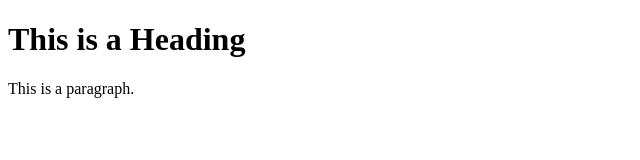
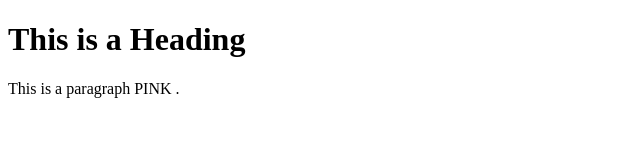
Before and after one commit to pheaktra-tra/git-conflict, a plain HTML site: page index.html in a window 1280 px wide. Shown: the full height of the page, 0-640 px from the left. Drawn offline with Linux system fonts and the light colour scheme.

```diff
--- a/index.html
+++ b/index.html
@@ -6,7 +6,7 @@
 <body>
 
 <h1>This is a Heading</h1>
-<p>This is a paragraph.</p>
+<p>This is a paragraph PINK .</p>
 
 </body>
 </html>
```
